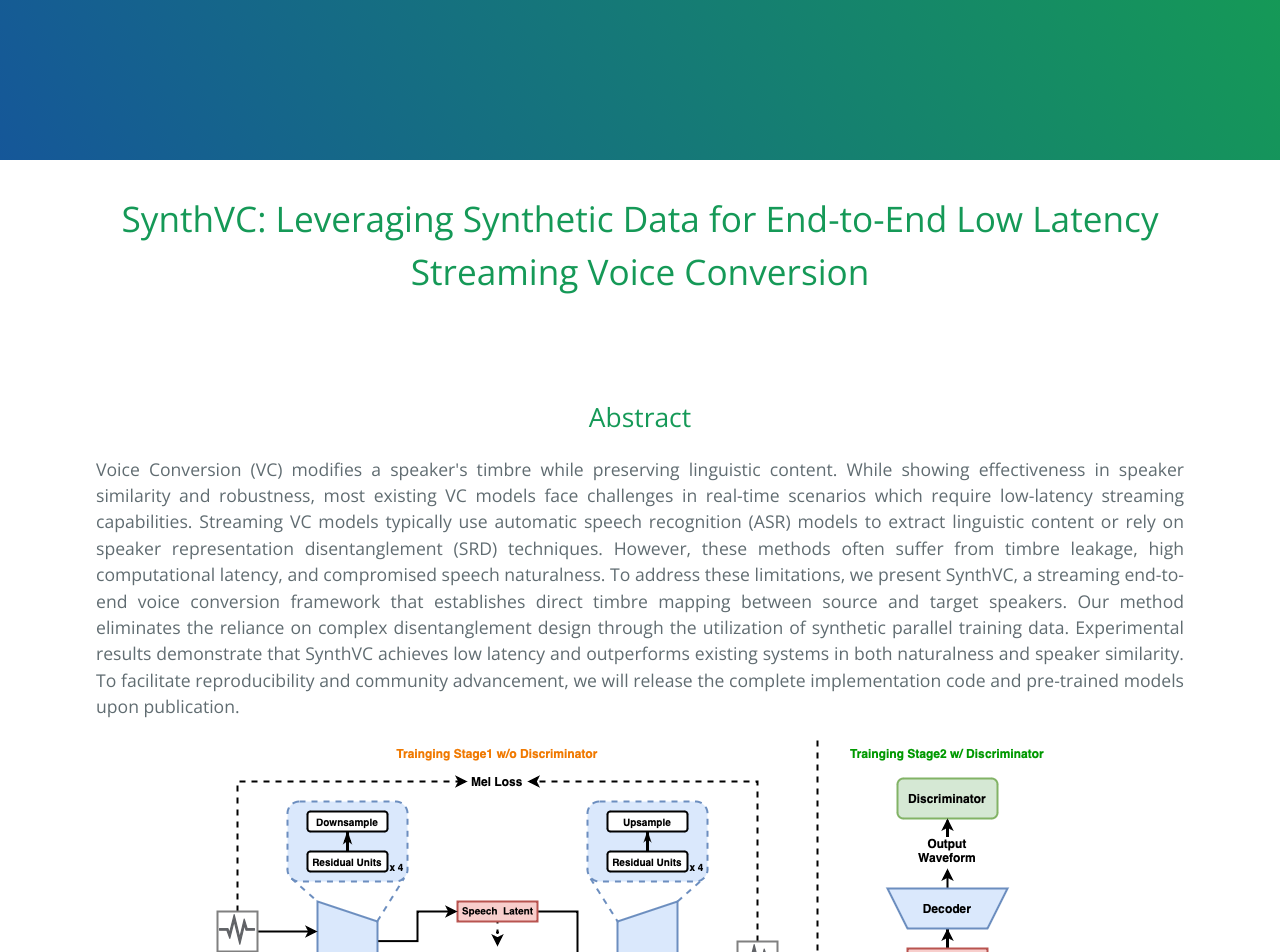
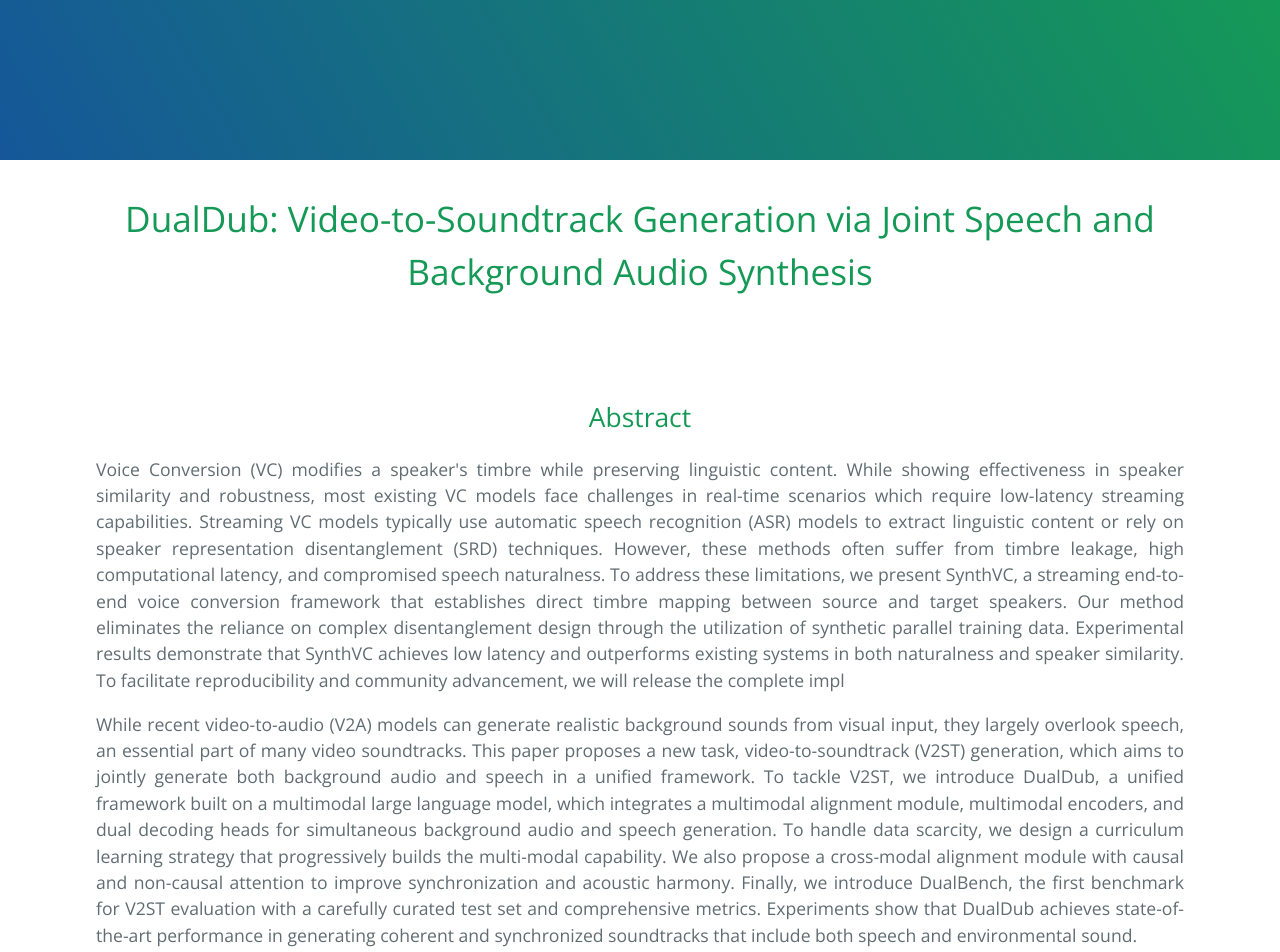
Before and after one commit to wjtian-wonderful/DualDubDemo, a plain HTML site: page index.html in a window 1280 px wide. Shown: the top 952 px of the page. Drawn offline with nearby package versions, Linux system fonts and the light colour scheme.

Commit message:
change name abstract

```diff
--- a/index.html
+++ b/index.html
@@ -26,13 +26,20 @@
 
   <section class="main-content">
     <h1 id="">
-      <center>SynthVC: Leveraging Synthetic Data for End-to-End Low Latency Streaming Voice Conversion</center>
+      <center>DualDub: Video-to-Soundtrack Generation via Joint Speech and Background Audio Synthesis</center>
     </h1>
 
     <br><br>
     <h2 id="abstract" style="text-align: center;">Abstract<a name="abstract"></a></h2>
-    <p style="text-align: justify;">Voice Conversion (VC) modifies a speaker's timbre while preserving linguistic content. While showing effectiveness in speaker similarity and robustness, most existing VC models face challenges in real-time scenarios which require low-latency streaming capabilities. Streaming VC models typically use automatic speech recognition (ASR) models to extract linguistic content or rely on speaker representation disentanglement (SRD) techniques. However, these methods often suffer from timbre leakage, high computational latency, and compromised speech naturalness. To address these limitations, we present SynthVC, a streaming end-to-end voice conversion framework that establishes direct timbre mapping between source and target speakers. Our method eliminates the reliance on complex disentanglement design through the utilization of synthetic parallel training data. Experimental results demonstrate that SynthVC achieves low latency and outperforms existing systems in both naturalness and speaker similarity. To facilitate reproducibility and community advancement, we will release the complete implementation code and pre-trained models upon publication.</p>
-
+    <p style="text-align: justify;">Voice Conversion (VC) modifies a speaker's timbre while preserving linguistic content. While showing effectiveness in speaker similarity and robustness, most existing VC models face challenges in real-time scenarios which require low-latency streaming capabilities. Streaming VC models typically use automatic speech recognition (ASR) models to extract linguistic content or rely on speaker representation disentanglement (SRD) techniques. However, these methods often suffer from timbre leakage, high computational latency, and compromised speech naturalness. To address these limitations, we present SynthVC, a streaming end-to-end voice conversion framework that establishes direct timbre mapping between source and target speakers. Our method eliminates the reliance on complex disentanglement design through the utilization of synthetic parallel training data. Experimental results demonstrate that SynthVC achieves low latency and outperforms existing systems in both naturalness and speaker similarity. To facilitate reproducibility and community advancement, we will release the complete impl</p>
+    <p style="text-align: justify;">
+      While recent video-to-audio (V2A) models can generate realistic background sounds from visual input, they largely overlook speech, an essential part of many video soundtracks.
+      This paper proposes a new task, video-to-soundtrack (V2ST) generation, which aims to jointly generate both background audio and speech in a unified framework.
+      To tackle V2ST, we introduce DualDub, a unified framework built on a multimodal large language model, which integrates a multimodal alignment module, multimodal encoders, and dual decoding heads for simultaneous background audio and speech generation.
+      To handle data scarcity, we design a curriculum learning strategy that progressively builds the multi-modal capability.
+      We also propose a cross-modal alignment module with causal and non-causal attention to improve synchronization and acoustic harmony. Finally, we introduce DualBench, the first benchmark for V2ST evaluation with a carefully curated test set and comprehensive metrics.
+      Experiments show that DualDub achieves state-of-the-art performance in generating coherent and synchronized soundtracks that include both speech and environmental sound.
+    </p>
     <table frame=void rules=none>
       <tr>
         <center><img src='raw/fig/SynthVC.png'></center>
```
